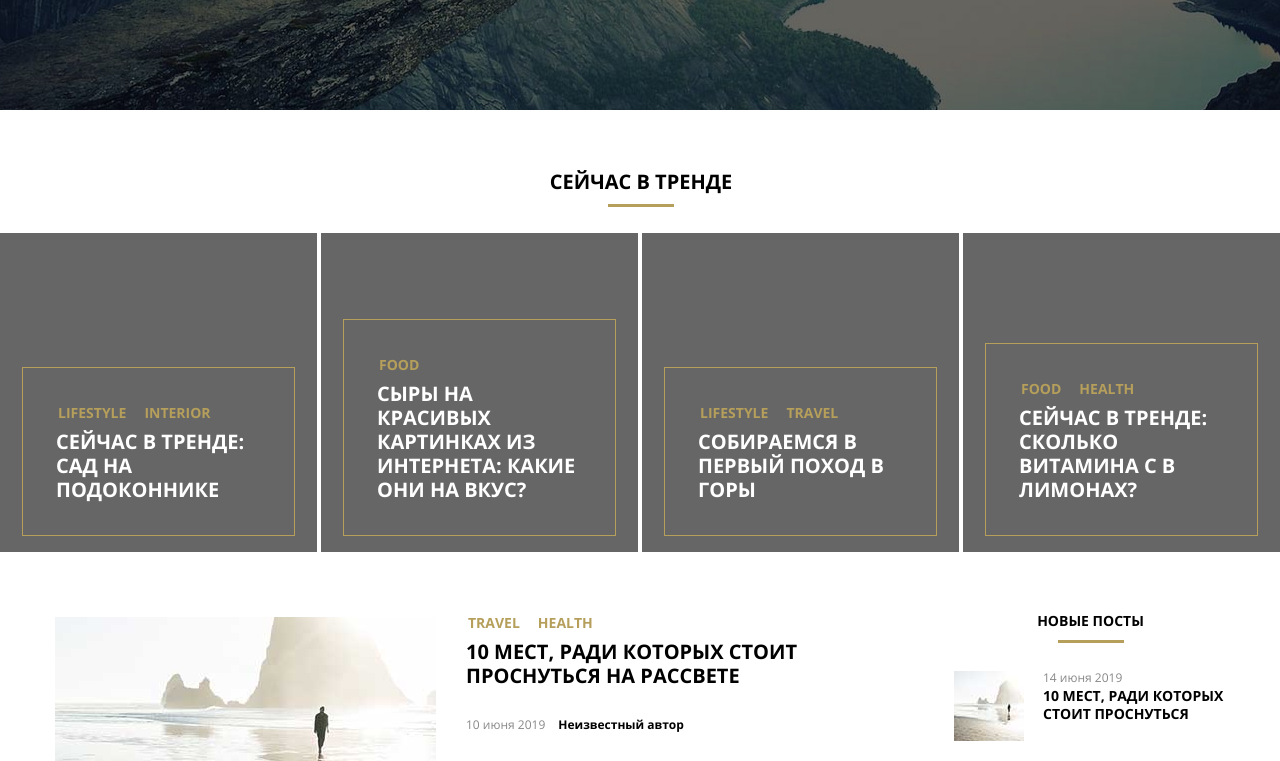
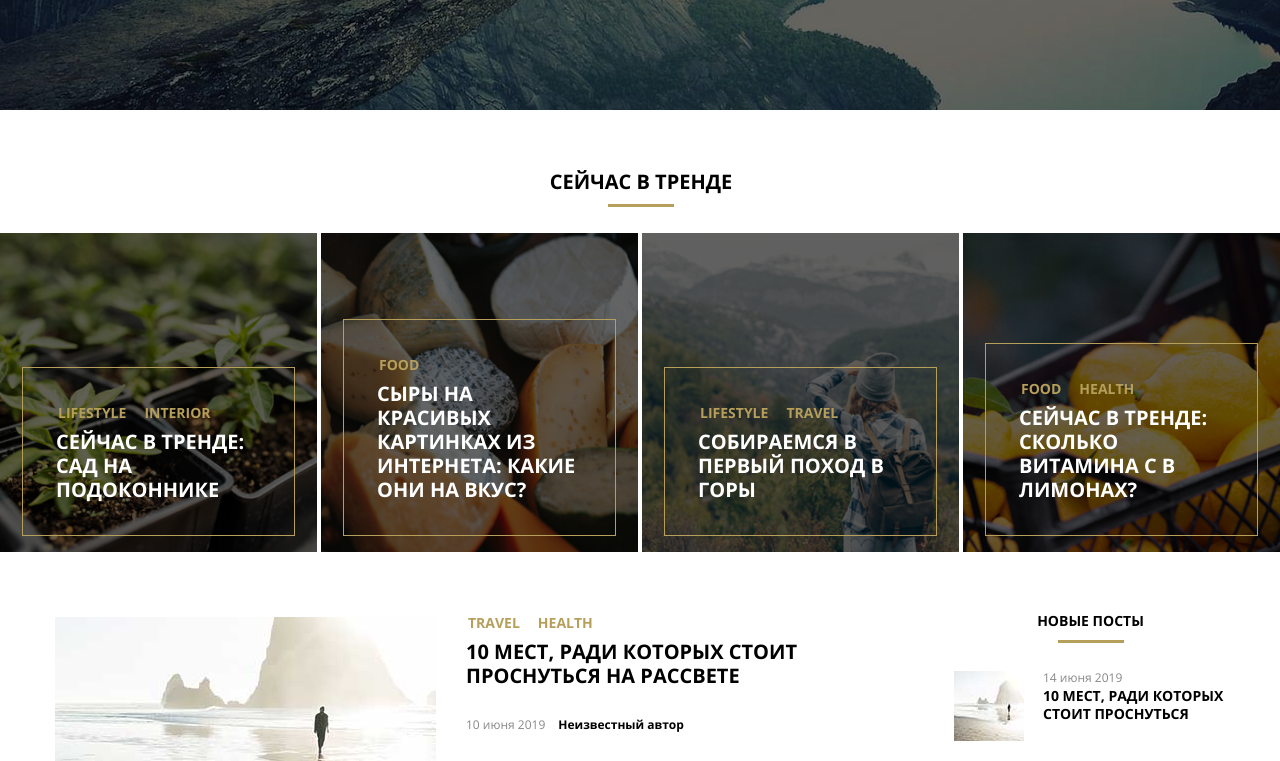
Before and after one commit to Antena75/Final_work2_1, a plain HTML site: page index.html in a window 1280 px wide. Shown: the part 339-1100 px from the top of the page. Drawn offline with Linux system fonts and the light colour scheme; the site is published under a folder, as on GitHub Pages, so addresses that start at the root find nothing; files whose address does not match are found by name.

Commit message:
Add files via upload

```diff
--- a/CSS/style.css
+++ b/CSS/style.css
@@ -154,19 +154,19 @@ body {
 }
 
 .trend1 {
-    background-image: url("/image/trend1.jpg");
+    background-image: url("../image/trend1.jpg");
 }
 
 .trend2 {
-    background-image: url("/image/trend2.jpg");
+    background-image: url("../image/trend2.jpg");
 }
 
 .trend3 {
-    background-image: url("/image/trend3.jpg");
+    background-image: url("../image/trend3.jpg");
 }
 
 .trend4 {
-    background-image: url("/image/trend4.jpg");
+    background-image: url("../image/trend4.jpg");
 }
 
 .trend__content {
```
